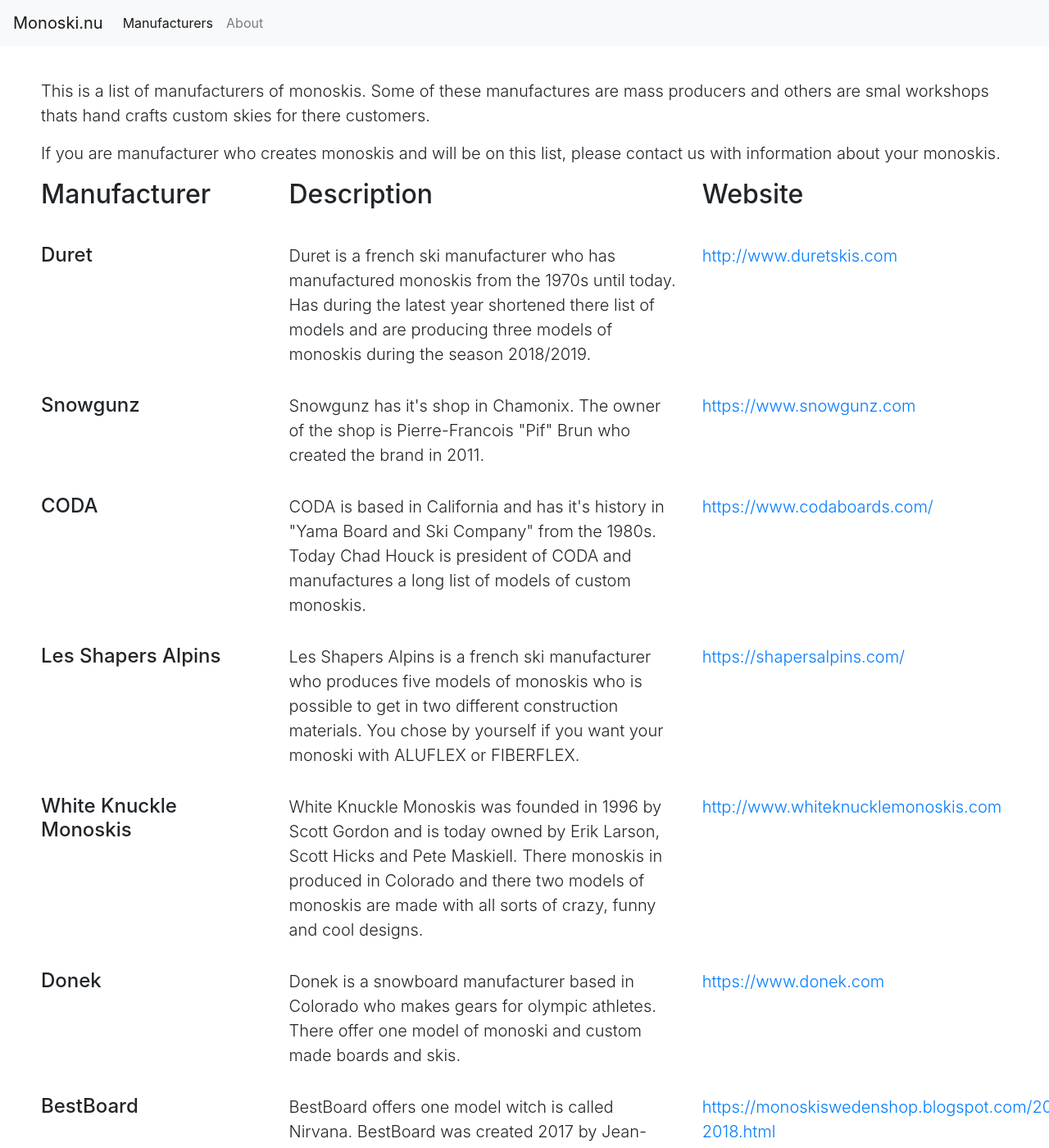
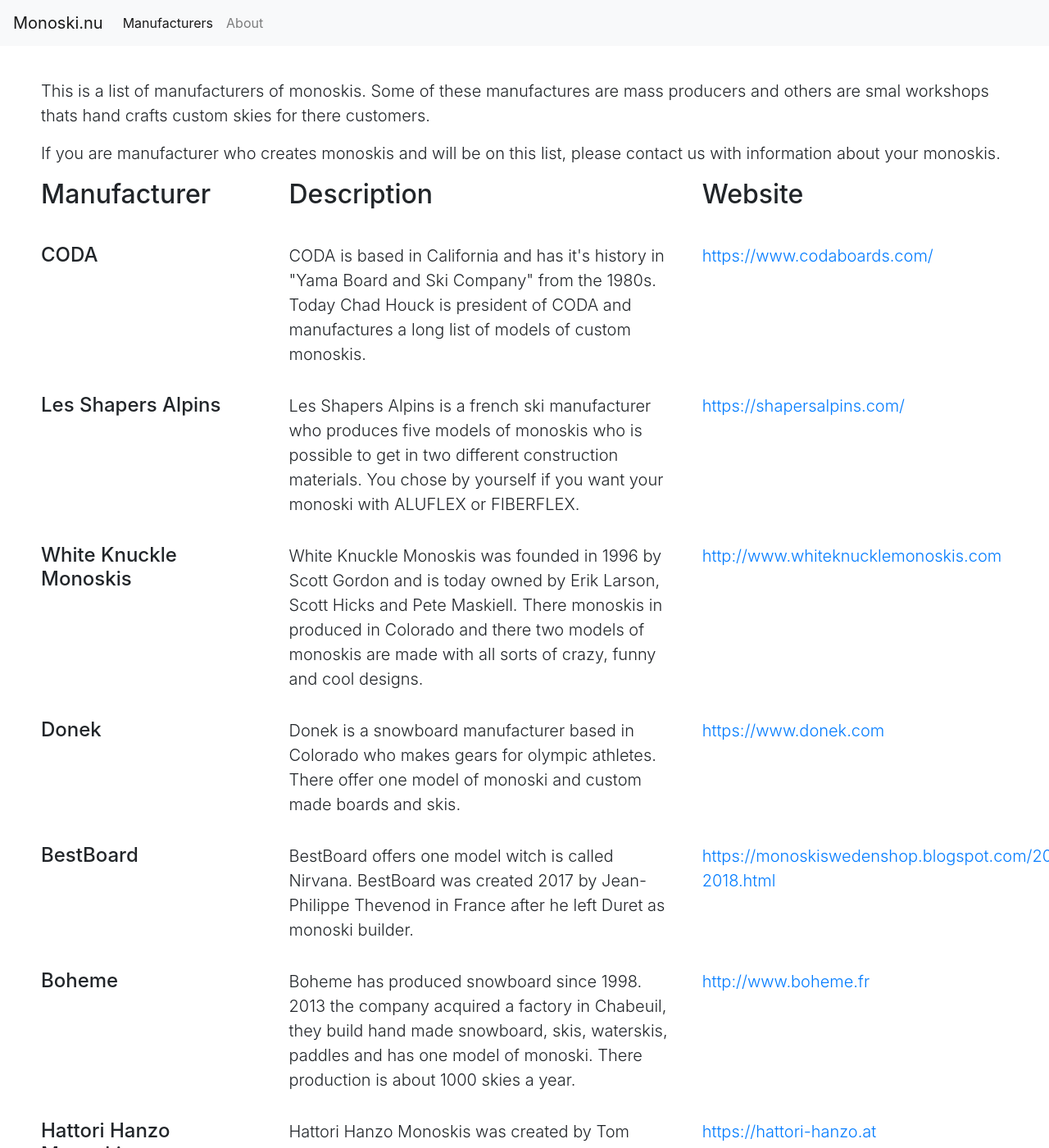
Before and after one commit to monoskinu/monoskinu.github.io, a Jekyll site: the page built from Manufacturers/Manufacturers.md, in a window 1280 px wide and 1400 px high. Shown: the whole window at 82% size. Built offline with Jekyll 4.4.1, drawn with Linux system fonts in a browser that asks for light colours; nearby versions of some CDN libraries; some of the changed text lies outside the part shown.

Commit message:
uppdaterat tillverkare

```diff
--- a/_data/manufacturers.yml
+++ b/_data/manufacturers.yml
@@ -1,14 +1,3 @@
-- name: Duret
-  website: http://www.duretskis.com
-  description: >
-    Duret is a french ski manufacturer who has manufactured monoskis from the 1970s
-    until today. Has during the latest year shortened there list of models and are producing
-    three models of monoskis during the season 2018/2019.
-- name: Snowgunz
-  website: https://www.snowgunz.com
-  description: >
-    Snowgunz has it's shop in Chamonix. The owner of the shop is Pierre-Francois "Pif" Brun
-    who created the brand in 2011.
 - name: CODA
   website: https://www.codaboards.com/
   description: >
@@ -43,7 +32,7 @@
     build hand made snowboard, skis, waterskis, paddles and has one model of monoski. There production is
     about 1000 skies a year.
 - name: Hattori Hanzo Monoskis
-  website: https://www.facebook.com/hattorihanzomonoski/
+  website: https://hattori-hanzo.at
   description: >
     Hattori Hanzo Monoskis was created by Tom Mammuth 2014 in La Grave. It stared with one model
     and now they test there skis in La Grave and offer six models of monoskis.
@@ -57,3 +46,8 @@
   description: >
     Faction skis created there first and only monoski in 2011. They are famous for there skis and
     have announced that a new monoski will be released 2020.
+- name: Snowgunz
+  website: https://www.snowgunz.com
+  description: >
+    Snowgunz has it's shop in Chamonix. The owner of the shop is Pierre-Francois "Pif" Brun
+    who created the brand in 2011.
```
